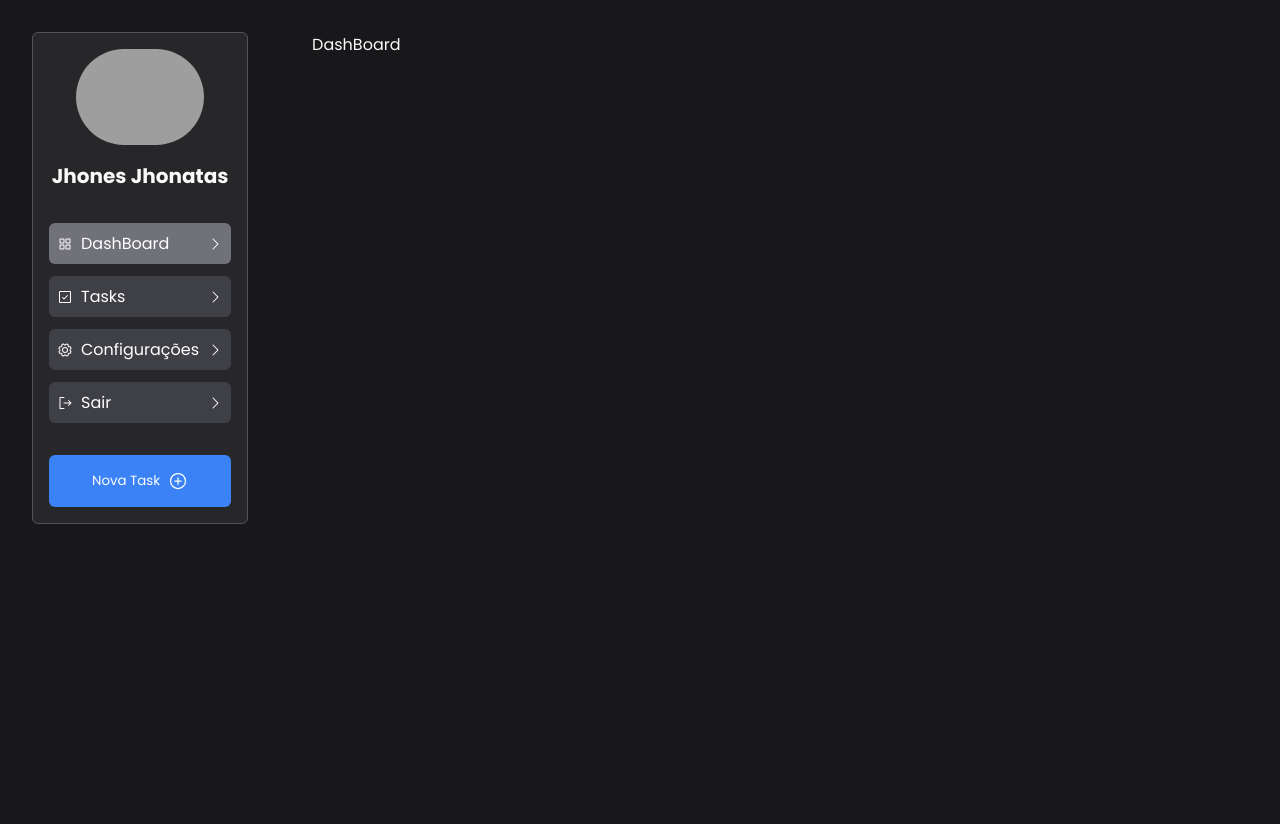
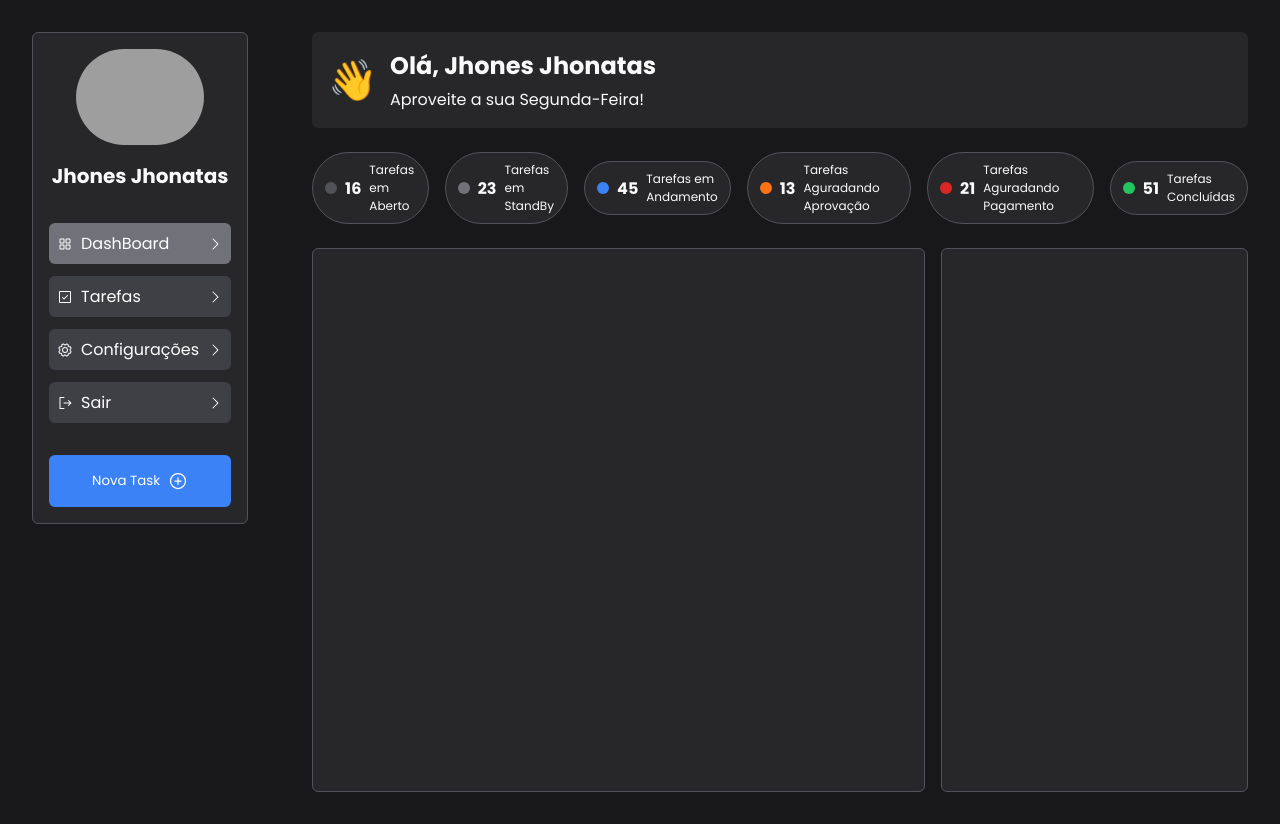
Before and after one commit to JhonesJhonatas/dont-forget-web, a React (Vite) app: page /dashboard in a window 1280 px wide. Before the commit the page ends 800 px from the top, so only its background shows below. Built offline with nearby package versions, Linux system fonts and the light colour scheme; no server answers; grey boxes are pictures that could not be loaded.

Commit message:
feat/ structureOfDashBoardPageAndFixSomeBugs :art: :bug:

```diff
--- a/src/components/EditTaskModal/index.tsx
+++ b/src/components/EditTaskModal/index.tsx
@@ -118,8 +118,10 @@ export function EditTaskModal({ task, handleTogleModal }: EditTaskModalProps) {
             Status:
             <select {...register('taskStatus')}>
               <option value="opened">Em Aberto</option>
-              <option value="in_progress">Em Desenvolvimento</option>
+              <option value="stand_by">StandBy</option>
+              <option value="in_progress">Em Andamento</option>
               <option value="approval">Aprovação</option>
+              <option value="payment">Aguardando Pagamento</option>
               <option value="concluded">Concluído</option>
             </select>
           </InputStatus>
--- a/src/components/NavBar/index.tsx
+++ b/src/components/NavBar/index.tsx
@@ -45,7 +45,7 @@ export function NavBar() {
           <NavLink to={'/all-tasks'}>
             <div>
               <CheckSquare />
-              <span>Tasks</span>
+              <span>Tarefas</span>
             </div>
             <CaretRight />
           </NavLink>
--- a/src/pages/AllTasks/components/TaskCard/index.tsx
+++ b/src/pages/AllTasks/components/TaskCard/index.tsx
@@ -26,11 +26,17 @@ export function TaskCard({ task }: TaskCardProps) {
     if (task.status === 'opened') {
       return 'Em Aberto'
     }
+    if (task.status === 'stand_by') {
+      return 'StandBy'
+    }
     if (task.status === 'in_progress') {
       return 'Em Andamento'
     }
     if (task.status === 'approval') {
       return 'Aprovação'
+    }
+    if (task.status === 'payment') {
+      return 'Pagamento'
     }
     if (task.status === 'concluded') {
       return 'Concluída'
--- a/src/pages/AllTasks/components/TaskTr/index.tsx
+++ b/src/pages/AllTasks/components/TaskTr/index.tsx
@@ -24,11 +24,17 @@ export function TaskTr({ task }: TaskTrProps) {
     if (task.status === 'opened') {
       return 'Em Aberto'
     }
+    if (task.status === 'stand_by') {
+      return 'StandBy'
+    }
     if (task.status === 'in_progress') {
-      return 'Em Desenvolvimento'
+      return 'Em Andamento'
     }
     if (task.status === 'approval') {
       return 'Aprovação'
+    }
+    if (task.status === 'payment') {
+      return 'Pagamento'
     }
     if (task.status === 'concluded') {
       return 'Concluída'
--- /dev/null
+++ b/src/pages/DashBoard/components/ResumeCard/index.tsx
@@ -0,0 +1,46 @@
+import { useMemo } from 'react'
+import { Container, StatusPhrase, TaskCount } from './styled'
+
+interface ResumeCardProps {
+  amount: number
+  status:
+    | 'opened'
+    | 'stand_by'
+    | 'in_progress'
+    | 'approval'
+    | 'payment'
+    | 'concluded'
+}
+
+export function ResumeCard({ amount, status }: ResumeCardProps) {
+  const formattedStatusPhrase = useMemo(() => {
+    if (status === 'opened') {
+      return 'Tarefas em Aberto'
+    }
+    if (status === 'stand_by') {
+      return 'Tarefas em StandBy'
+    }
+    if (status === 'in_progress') {
+      return 'Tarefas em Andamento'
+    }
+    if (status === 'approval') {
+      return 'Tarefas Aguradando Aprovação'
+    }
+    if (status === 'payment') {
+      return 'Tarefas Aguradando Pagamento'
+    }
+    if (status === 'concluded') {
+      return 'Tarefas Concluídas'
+    }
+  }, [status])
+
+  return (
+    <Container>
+      <TaskCount status={status}>
+        <div></div>
+        <span>{amount}</span>
+      </TaskCount>
+      <StatusPhrase>{formattedStatusPhrase}</StatusPhrase>
+    </Container>
+  )
+}
--- /dev/null
+++ b/src/pages/DashBoard/components/ResumeCard/styled.ts
@@ -0,0 +1,73 @@
+import styled, { css } from 'styled-components'
+
+interface TaskCountProps {
+  status:
+    | 'opened'
+    | 'stand_by'
+    | 'in_progress'
+    | 'approval'
+    | 'payment'
+    | 'concluded'
+}
+
+export const Container = styled.div`
+  background-color: ${(props) => props.theme.cardBgSecondary};
+  border: 1px solid ${(props) => props.theme.borderCard};
+  padding: 0.5rem 0.75rem;
+  border-radius: 60px;
+
+  display: flex;
+  align-items: center;
+  gap: 0.5rem;
+`
+
+export const TaskCount = styled.div<TaskCountProps>`
+  display: flex;
+  align-items: center;
+  gap: 0.5rem;
+
+  div {
+    width: 0.75rem;
+    height: 0.75rem;
+    border-radius: 60px;
+    ${(props) =>
+      props.status === 'opened' &&
+      css`
+        background-color: ${(props) => props.theme.borderCard};
+      `}
+    ${(props) =>
+      props.status === 'stand_by' &&
+      css`
+        background-color: ${(props) => props.theme.textSecondary};
+      `}
+      ${(props) =>
+      props.status === 'in_progress' &&
+      css`
+        background-color: ${(props) => props.theme.enphasis};
+      `}
+      ${(props) =>
+      props.status === 'approval' &&
+      css`
+        background-color: ${(props) => props.theme.danger};
+      `}
+      ${(props) =>
+      props.status === 'payment' &&
+      css`
+        background-color: ${(props) => props.theme.error};
+      `}
+      ${(props) =>
+      props.status === 'concluded' &&
+      css`
+        background-color: ${(props) => props.theme.sucess};
+      `}
+  }
+
+  span {
+    font-size: 1rem;
+    font-weight: bold;
+  }
+`
+
+export const StatusPhrase = styled.span`
+  font-size: 0.75rem;
+`
--- a/src/pages/DashBoard/index.tsx
+++ b/src/pages/DashBoard/index.tsx
@@ -1,7 +1,40 @@
+import { ResumeCard } from './components/ResumeCard'
+import {
+  CardsArea,
+  Container,
+  DashBoardHeader,
+  FlexArea,
+  Notifications,
+  TasksResume,
+  TextHeader,
+  WelcomeIcon,
+  WelcomePhrase,
+} from './styles'
+
 export function DashBoard() {
   return (
-    <div>
-      <span>DashBoard</span>
-    </div>
+    <Container>
+      <DashBoardHeader>
+        <WelcomeIcon>
+          <span>👋</span>
+        </WelcomeIcon>
+        <TextHeader>
+          <WelcomePhrase>Olá, Jhones Jhonatas</WelcomePhrase>
+          <span>Aproveite a sua Segunda-Feira!</span>
+        </TextHeader>
+      </DashBoardHeader>
+      <CardsArea>
+        <ResumeCard amount={16} status="opened" />
+        <ResumeCard amount={23} status="stand_by" />
+        <ResumeCard amount={45} status="in_progress" />
+        <ResumeCard amount={13} status="approval" />
+        <ResumeCard amount={21} status="payment" />
+        <ResumeCard amount={51} status="concluded" />
+      </CardsArea>
+      <FlexArea>
+        <TasksResume></TasksResume>
+        <Notifications></Notifications>
+      </FlexArea>
+    </Container>
   )
 }
--- /dev/null
+++ b/src/pages/DashBoard/styles.ts
@@ -0,0 +1,63 @@
+import styled from 'styled-components'
+
+export const Container = styled.div`
+  display: flex;
+  flex-direction: column;
+  gap: 1.5rem;
+`
+
+export const DashBoardHeader = styled.section`
+  background-color: ${(props) => props.theme.cardBgSecondary};
+  padding: 1rem;
+  border-radius: 6px;
+
+  display: flex;
+  align-items: center;
+  gap: 0.75rem;
+`
+
+export const TextHeader = styled.div`
+  display: flex;
+  flex-direction: column;
+  gap: 0.25rem;
+`
+
+export const WelcomeIcon = styled.div`
+  span {
+    font-size: 2.5rem;
+  }
+`
+
+export const WelcomePhrase = styled.span`
+  font-size: 1.5rem;
+  font-weight: bold;
+`
+
+export const CardsArea = styled.section`
+  display: flex;
+  align-items: center;
+  gap: 1rem;
+  justify-content: start;
+`
+
+export const FlexArea = styled.section`
+  display: grid;
+  grid-template-columns: 2fr 1fr;
+  gap: 1rem;
+  height: calc(100vh - 16rem);
+`
+
+export const TasksResume = styled.div`
+  background-color: ${(props) => props.theme.cardBgSecondary};
+  border: 1px solid ${(props) => props.theme.borderCard};
+  padding: 1rem;
+  border-radius: 6px;
+  height: 100%;
+`
+
+export const Notifications = styled.div`
+  background-color: ${(props) => props.theme.cardBgSecondary};
+  border: 1px solid ${(props) => props.theme.borderCard};
+  padding: 1rem;
+  border-radius: 6px;
+`
```
